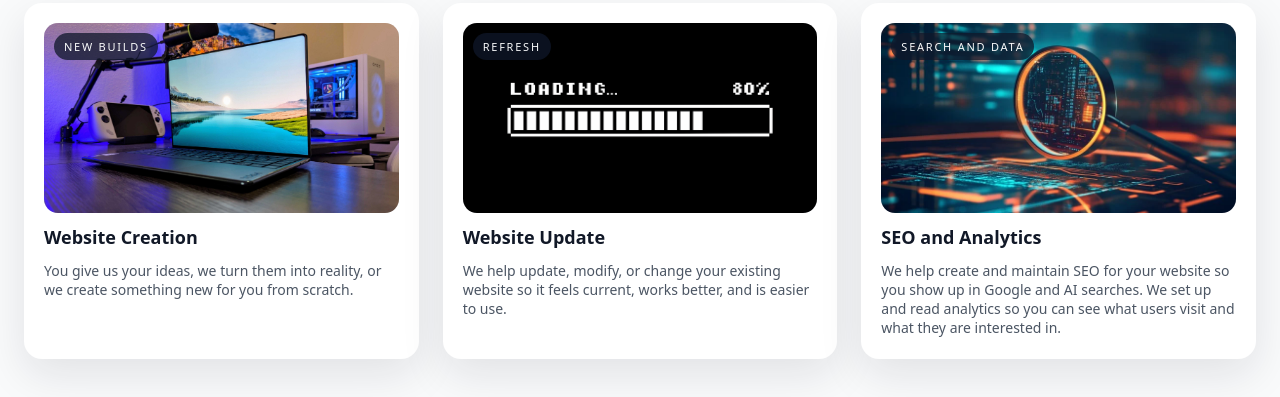
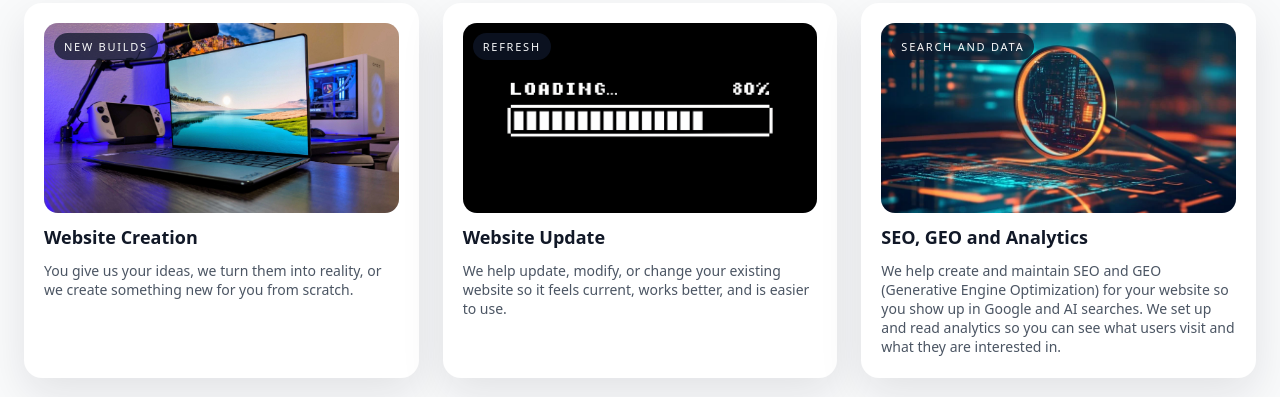
Before and after one commit to Elijah-Keys/ekeys-webdesigns, a website built with Vite: page index.html in a window 1280 px wide. Shown: the part 1067-1464 px from the top of the page. Built offline with nearby package versions, Linux system fonts and the light colour scheme; grey boxes are pictures that could not be loaded.

Commit message:
Update homepage text

```diff
--- a/index.html
+++ b/index.html
@@ -1065,9 +1065,9 @@ color: var(--brand-red);
           <img src="Card3.jpg" alt="SEO and analytics example" />
           <span>Search and data</span>
         </div>
-        <h3 class="service-title">SEO and Analytics</h3>
+        <h3 class="service-title">SEO, GEO and Analytics</h3>
         <p class="service-text">
-          We help create and maintain SEO for your website so you show up in Google and AI searches. We set up and read analytics so you can see what users visit and what they are interested in.
+          We help create and maintain SEO and GEO (Generative Engine Optimization) for your website so you show up in Google and AI searches. We set up and read analytics so you can see what users visit and what they are interested in.
         </p>
       </div>
     </div>
```
